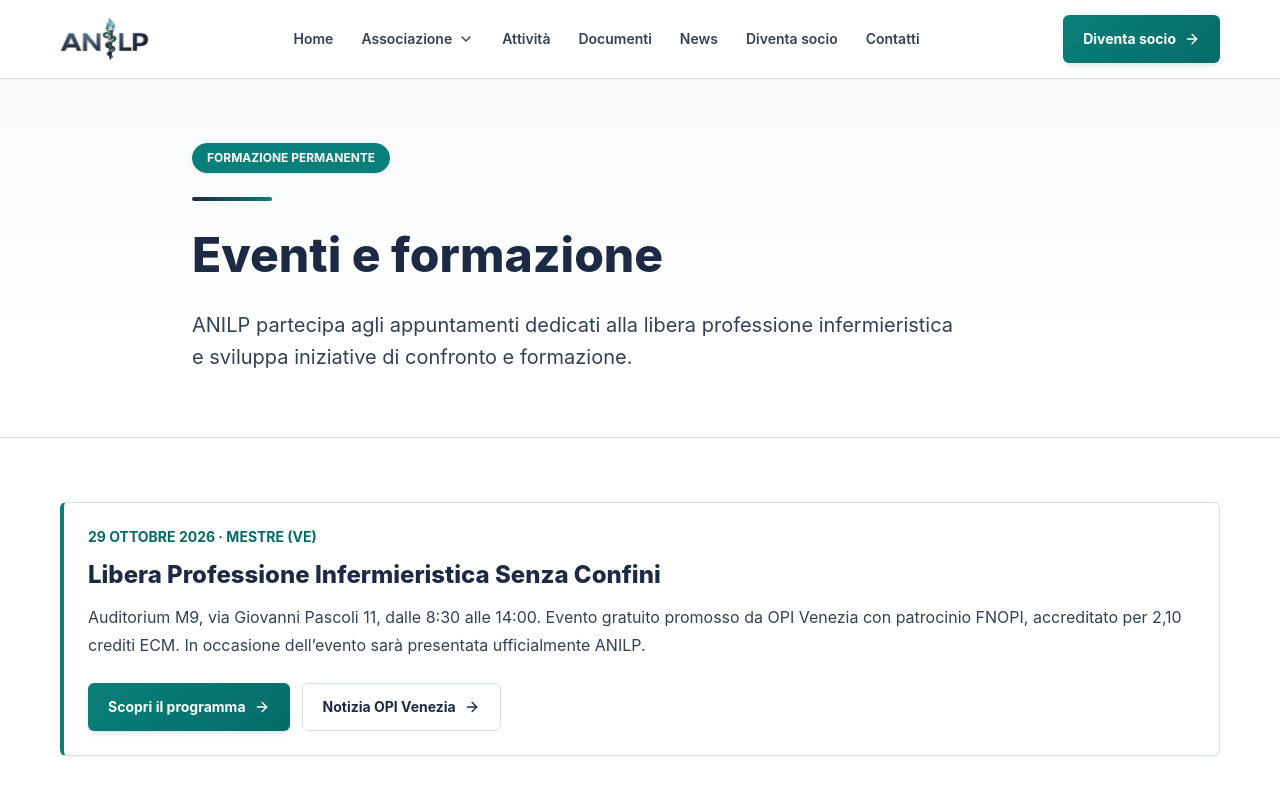
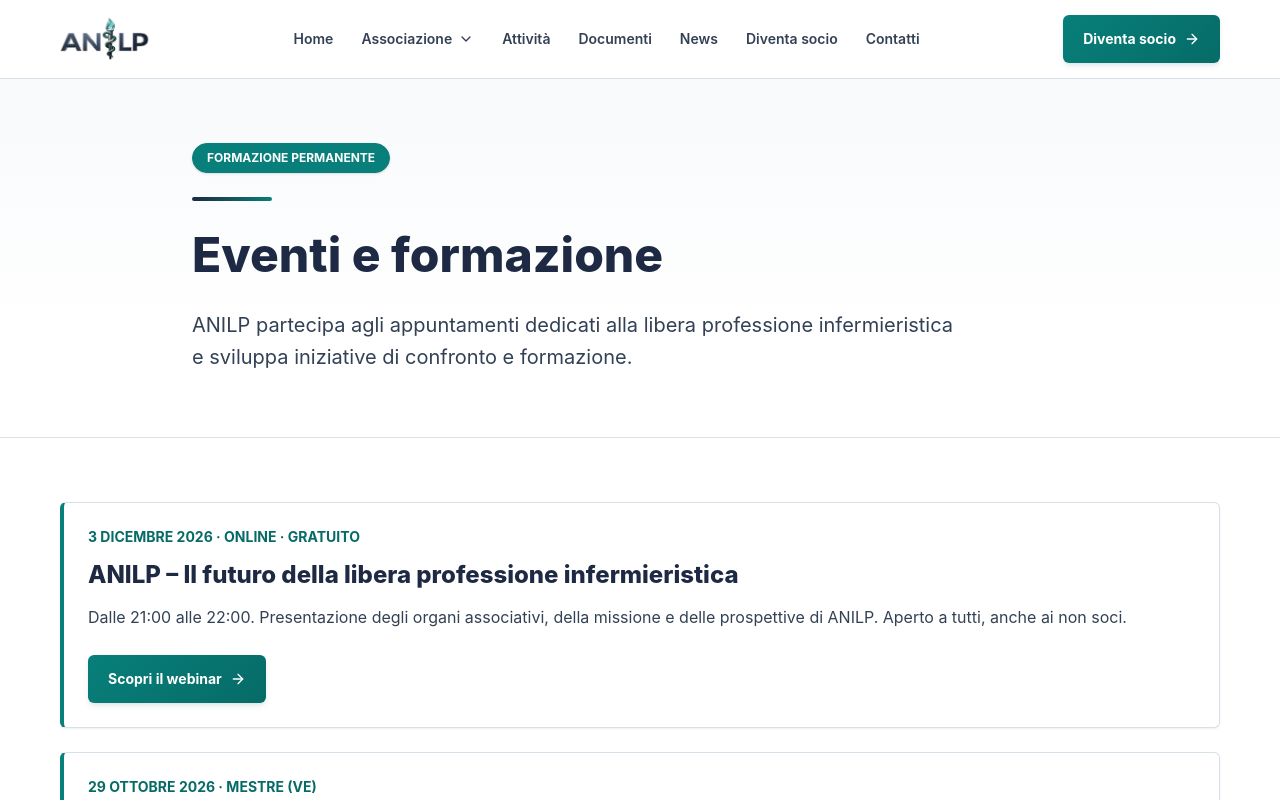
Before and after one commit to Mirkus-84/anilp-website, a React (Vite) app: page /eventi-formazione in a window 1280 px wide. Shown: the top 800 px of the page. Built offline with nearby package versions, Linux system fonts and the light colour scheme; a web font is replaced by a local one.

Commit message:
Feature webinar in events and training

```diff
--- a/src/pages/Events.tsx
+++ b/src/pages/Events.tsx
@@ -20,6 +20,12 @@ export function Events() {
       />
       <section className="bg-white py-12 sm:py-16">
         <div className="container-page">
+          <Card className="mb-6 border-l-4 border-l-[#087F7A]">
+            <p className="text-sm font-bold uppercase tracking-wide text-[#066B67]">3 dicembre 2026 · Online · Gratuito</p>
+            <h2 className="mt-3 text-2xl font-black text-[#1E2A44]">ANILP – Il futuro della libera professione infermieristica</h2>
+            <p className="mt-3 leading-7 text-[#334155]">Dalle 21:00 alle 22:00. Presentazione degli organi associativi, della missione e delle prospettive di ANILP. Aperto a tutti, anche ai non soci.</p>
+            <div className="mt-6"><CTAButton to="/webinar">Scopri il webinar</CTAButton></div>
+          </Card>
           <Card className="border-l-4 border-l-[#087F7A]">
             <p className="text-sm font-bold uppercase tracking-wide text-[#066B67]">29 ottobre 2026 · Mestre (VE)</p>
             <h2 className="mt-3 text-2xl font-black text-[#1E2A44]">Libera Professione Infermieristica Senza Confini</h2>
```
